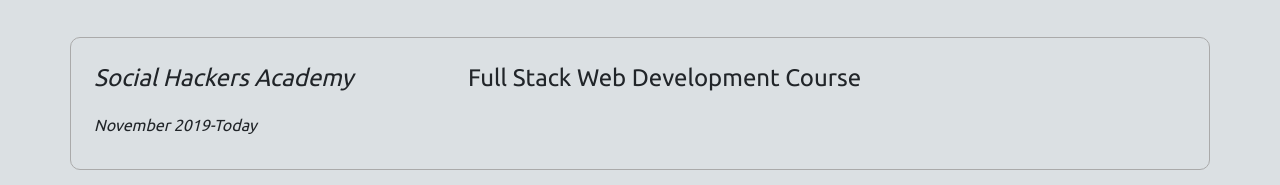
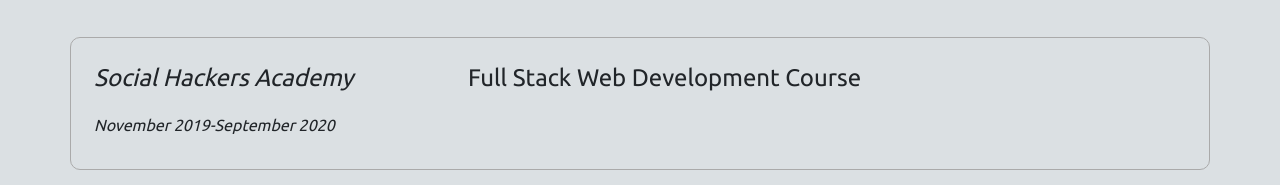
Before and after one commit to Stef-Lev/web-resume, a plain HTML site: page index.html in a window 1280 px wide. Shown: the part 2503-2688 px from the top of the page. Drawn offline with nearby package versions, Linux system fonts and the light colour scheme.

Commit message:
fixed sha end date

```diff
--- a/index.html
+++ b/index.html
@@ -145,7 +145,7 @@
             <div class="row experience">
                 <div class="col-md-4 ">
                     <h3 class="company">Social Hackers Academy</h3>
-                    <p class="exp-duration">November 2019-Today</p>
+                    <p class="exp-duration">November 2019-September 2020</p>
                 </div>
                 <div class="col-md-8">
                     <h3>Full Stack Web Development Course</h3>
```
